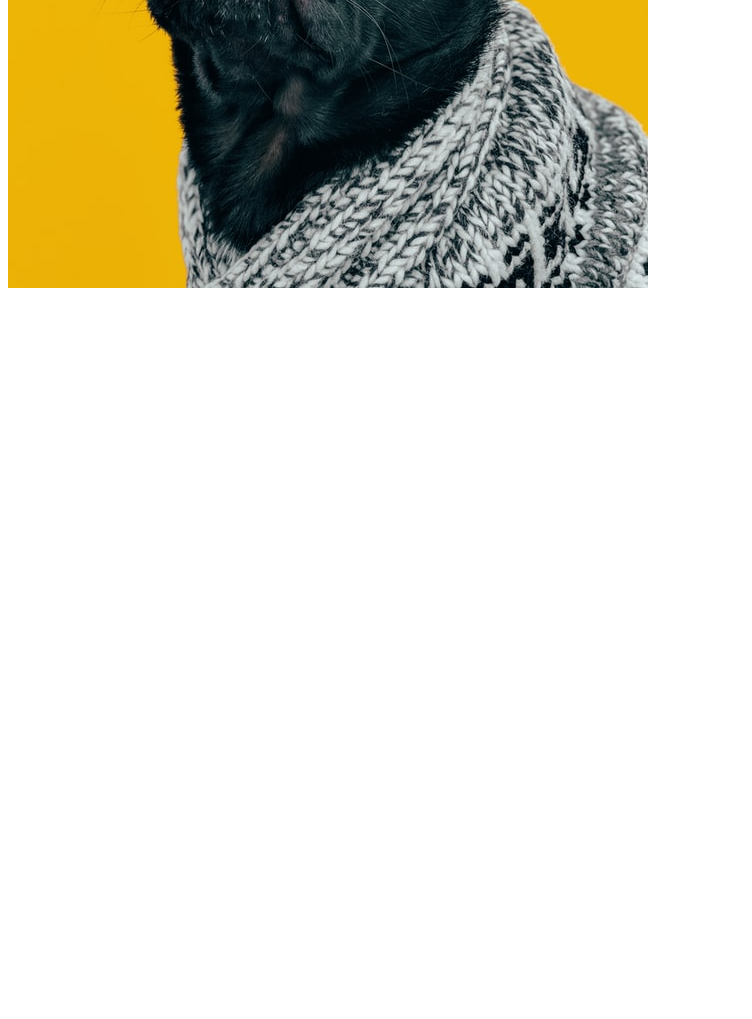
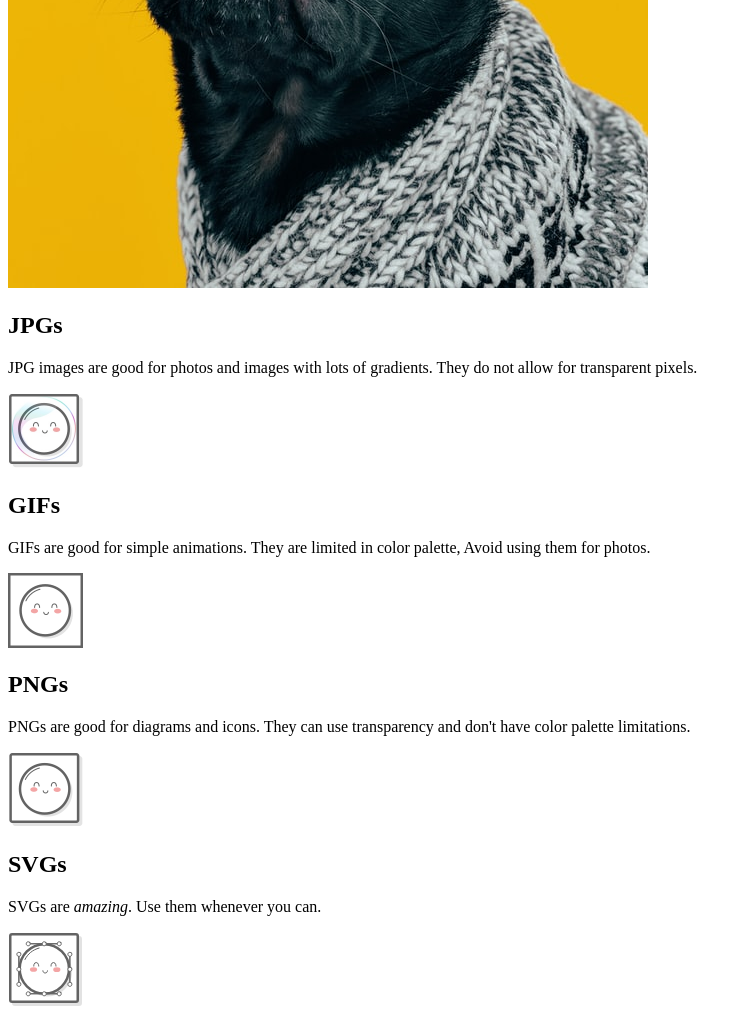
Before and after one commit to GioMurillo/odin-links-and-images, a plain HTML site: page pages/about.html in a window 1280 px wide. Shown: the part 645-1664 px from the top of the page, without its empty margins (0-752 px from the left). Before the commit the page ends 945 px from the top, so only its background shows below. Drawn offline with Linux system fonts and the light colour scheme.

Commit message:
Linked typical image format types to about.html

```diff
--- a/pages/about.html
+++ b/pages/about.html
@@ -9,5 +9,32 @@
   <h1>About Page</h1>
   <img src="../images/dog.jpg" alt="Image of a black pug wearing a sweater in
   front of an orange backdrop.">
+
+  <!-- The below if from internetingishard.com assignment-->
+  <!-- Added width attribute to images.-->
+  <!-- In the future, will leave width and height attributes to CSS.-->
+  <!-- Don't forget the alt attributes!-->
+  <h2>JPGs</h2>
+  <p>JPG images are good for photos and images with lots of gradients. They do not
+    allow for transparent pixels.
+  </p>
+  <img src="../images/mochi.jpg" width="75" alt="A mochi ball in a bubble">
+
+  <h2>GIFs</h2>
+  <p>GIFs are good for simple animations. They are limited in color palette,
+    Avoid using them for photos.</p>
+  <img src="../images/mochi.gif" width="75" alt="A dancing mochi ball">
+
+  <h2>PNGs</h2>
+  <p>PNGs are good for diagrams and icons. They can use transparency and don't
+    have color palette limitations.
+  </p>
+  <img src="../images/mochi.png" width="75" alt="A mochi ball">
+
+  <h2>SVGs</h2>
+  <p>SVGs are <em>amazing</em>. Use them whenever you can.</p>
+  <img src="../images/mochi.svg" width="75" alt="A mochi ball with Bézier handles">
+
+
 </body>
 </html>
```
Also changed, not shown: images/mochi.gif (added), images/mochi.jpg (added), images/mochi.png (added), images/mochi.svg (added).
